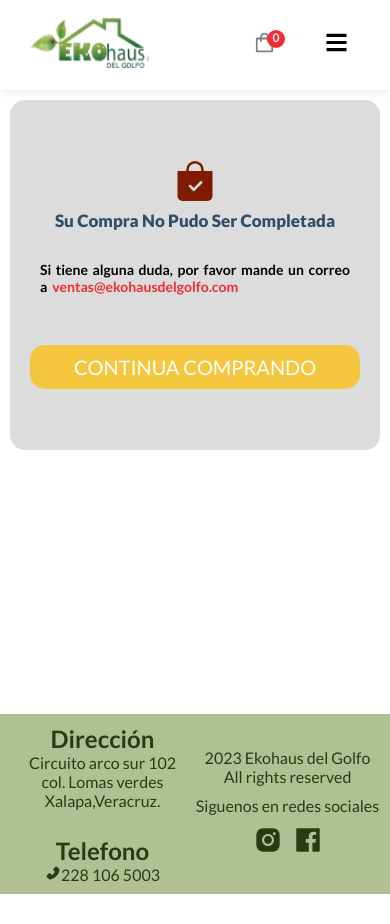
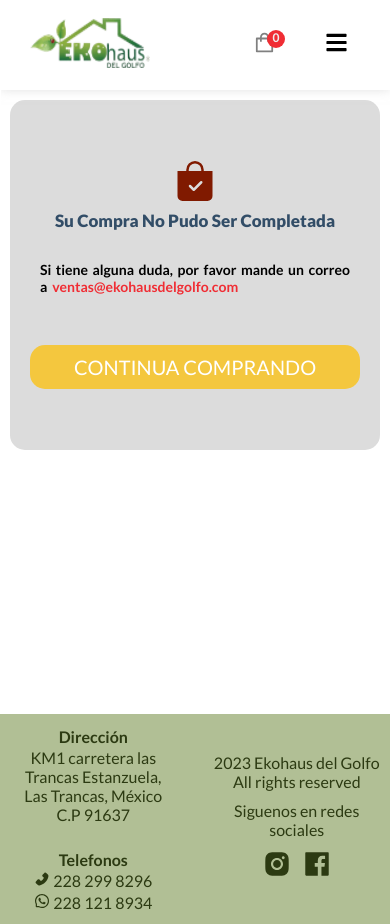
Before and after one commit to stephanyRmzE/ekohaus, a Next.js app: page /canceled in a window 390 px wide. Before the commit the page ends 894 px from the top, so only its background shows below. Built offline with nearby package versions, Linux system fonts and the light colour scheme; no server answers.

Commit message:
Cambio de telefono y direccion

```diff
--- a/components/Footer.jsx
+++ b/components/Footer.jsx
@@ -1,5 +1,5 @@
 import React from 'react'
-import {AiFillInstagram, AiFillFacebook, AiFillPhone} from 'react-icons/ai'
+import {AiFillInstagram, AiFillFacebook, AiFillPhone, AiOutlineWhatsApp} from 'react-icons/ai'
 
 
 const Footer = () => {
@@ -9,14 +9,15 @@ const Footer = () => {
       <div className='footer-info'>
         <div className='footer-text'>
             <h2>Dirección</h2>
-            <p>Circuito arco sur 102 col. Lomas verdes Xalapa,Veracruz.</p>
+            <p>KM1 carretera las Trancas Estanzuela,<br></br>
+               Las Trancas, México C.P 91637</p>
         </div>
         <div className='footer-text'>
-            <h2>Telefono</h2>
-            <a href="tel:228-106-5003" className='nav-call'>
-              <AiFillPhone/>
-              228 106 5003
-            </a>
+            <h2>Telefonos</h2>
+            <div className='footer-phones'>
+              <a href="tel:228-299-8296" className='nav-call'><AiFillPhone/> 228 299 8296</a>
+              <a href="https://wa.me/+522281218934" className='nav-call'><AiOutlineWhatsApp/> 228 121 8934</a>
+            </div>
         </div>
       </div>
       <div className='footer-container'>
--- a/components/HeroBanner.jsx
+++ b/components/HeroBanner.jsx
@@ -1,36 +1,19 @@
 import React, {useState, useEffect} from 'react'
 import useMediaQuery from '@mui/material/useMediaQuery';
-import Image from 'next/image'
 
 const HeroBanner = ({heroBanner}) => {
-  const [isLoading, setIsLoading] = useState(true);
-
-  const handleLoad = () => {
-    setIsLoading(false);
-  };
 
   const IsTabletOrPhone = useMediaQuery("(max-width:500px)");
-  const [bannerImg, setBannerImg] = useState('')
-  const [scrImg, setscrImg] = useState('/assets/hero_1.png')
+  const [scrImg, setscrImg] = useState('/assets/cover_comp.png')
 
   useEffect(() => {
     if (IsTabletOrPhone) {
-      const img = heroBanner.image[1].asset._ref;
-      const newImage = img.replace('image-', 'https://cdn.sanity.io/images/wej343gq/production/').replace('-png', '.png');
       setscrImg("/assets/hero_1.png");
-      setBannerImg(newImage);
+
     } else {
-      const img = heroBanner.image[0].asset._ref;
-      const newImage = img.replace('image-', 'https://cdn.sanity.io/images/wej343gq/production/').replace('-png', '.png');
       setscrImg("/assets/cover_comp.png");
-      setBannerImg(newImage);
-    } }, [IsTabletOrPhone, heroBanner])
 
-  const myLoader = ({ src, width, quality }) => {
-  return bannerImg
-  }
-
-
+    } }, [IsTabletOrPhone, scrImg])
 
   const style = {
     backgroundImage: `url(${scrImg})`,
--- a/styles/globals.css
+++ b/styles/globals.css
@@ -510,6 +510,24 @@ span.text-red {
   font-size: 30px;
   display: flex;
   gap: 10px;
+}
+
+.footer-text{
+  text-align: center;
+  color: #2c3a12;
+  margin: 0.5em;
+  display: flex;
+  flex-direction: column;
+  gap: 2px;
+}
+
+.footer-text h2{
+  font-size: 1.3rem;
+}
+
+.footer-phones{
+  display: flex;
+  gap: 1em;
 }
 
 .cart-heading {
@@ -1042,11 +1060,6 @@ a {
   margin-bottom: 3em;
 }
 
-.footer-text{
-  text-align: center;
-  color: #2c3a12;
-  margin: 0.5em;
-}
 
 .combobox-input {
   width: 100%;
@@ -1811,10 +1824,19 @@ a {
 
   .footer{
     padding: 0 10px;
-    grid-gap: 0;
+    height: 210px;
   }
   .footer-container h2{
     font-size: 20px;
+  }
+
+  .footer-text h2{
+    font-size: 1rem;
+  }
+
+  .footer-phones{
+    flex-direction: column;
+    gap: 0.2em;
   }
 
   .showHeader {
```
